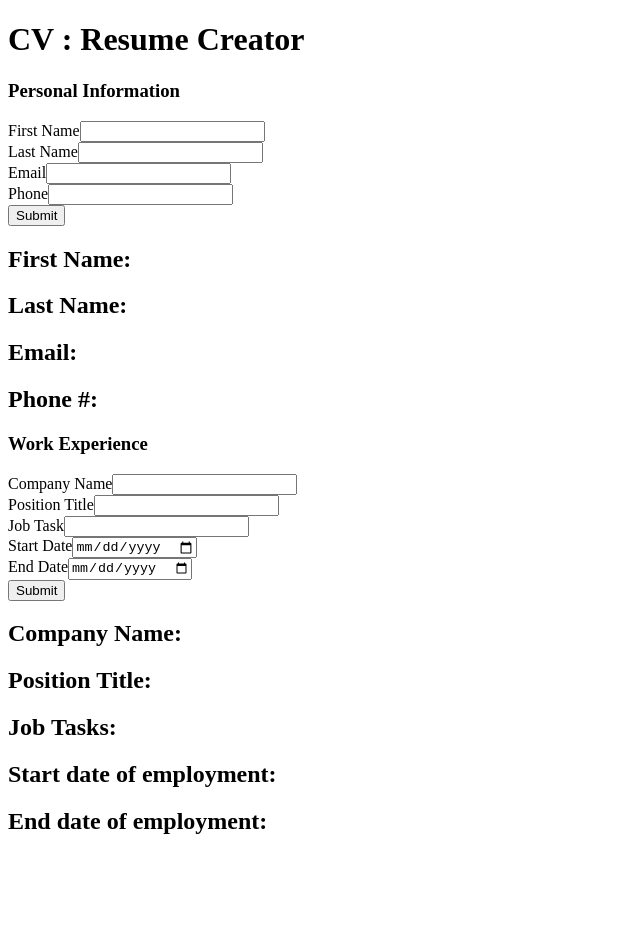
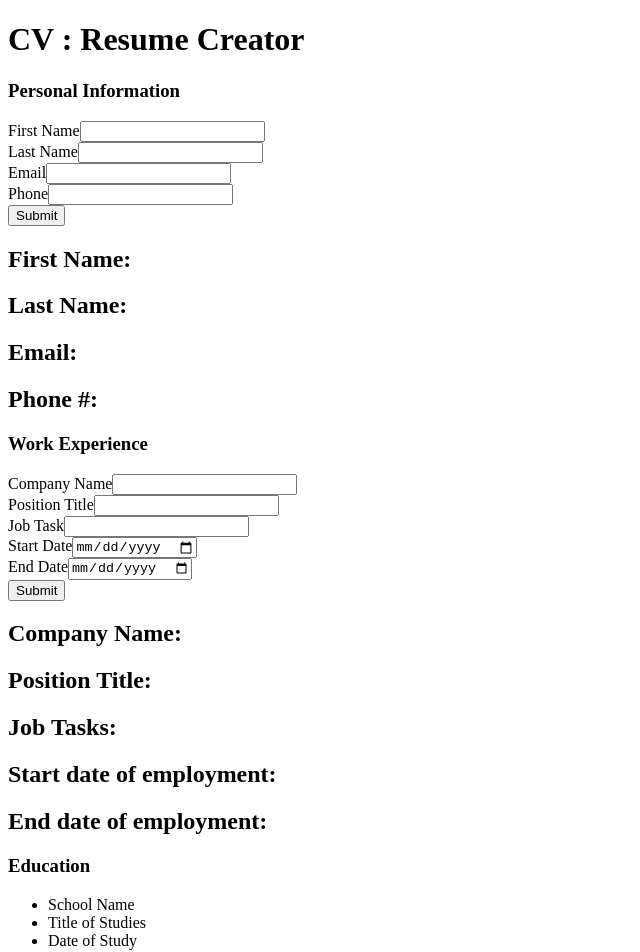
Before and after one commit to Ace-86/cv-project, a React (Create React App) app: page / in a window 1280 px wide. Shown: the top 952 px of the page, without its empty margins (0-640 px from the left). Before the commit the page ends 855 px from the top, so only its background shows below. Built offline with nearby package versions, Linux system fonts and the light colour scheme.

Commit message:
added education section

```diff
--- a/src/App.js
+++ b/src/App.js
@@ -1,11 +1,8 @@
 import React, { Component } from "react";
-// import * as React from 'react';
 import Personal from "./component/genInfo";
 import Experience from "./component/practicalExp";
-// import Display from "./component/Form/Display";
-// import { NavigationContainer } from "@react-navigation/native"
-// import { createNativeStackNavigator } from "@react-navigation/native-stack"
-// const Stack = createNativeStackNavigator()
+import School from "./component/education";
+
 class App extends Component {
   render() {
     return (<div>
@@ -14,6 +11,9 @@ class App extends Component {
           <Personal />
           <h3> Work Experience</h3>
           <Experience />
+          <h3> Education</h3>
+          <School />
+
 
           </div>
     )
```
